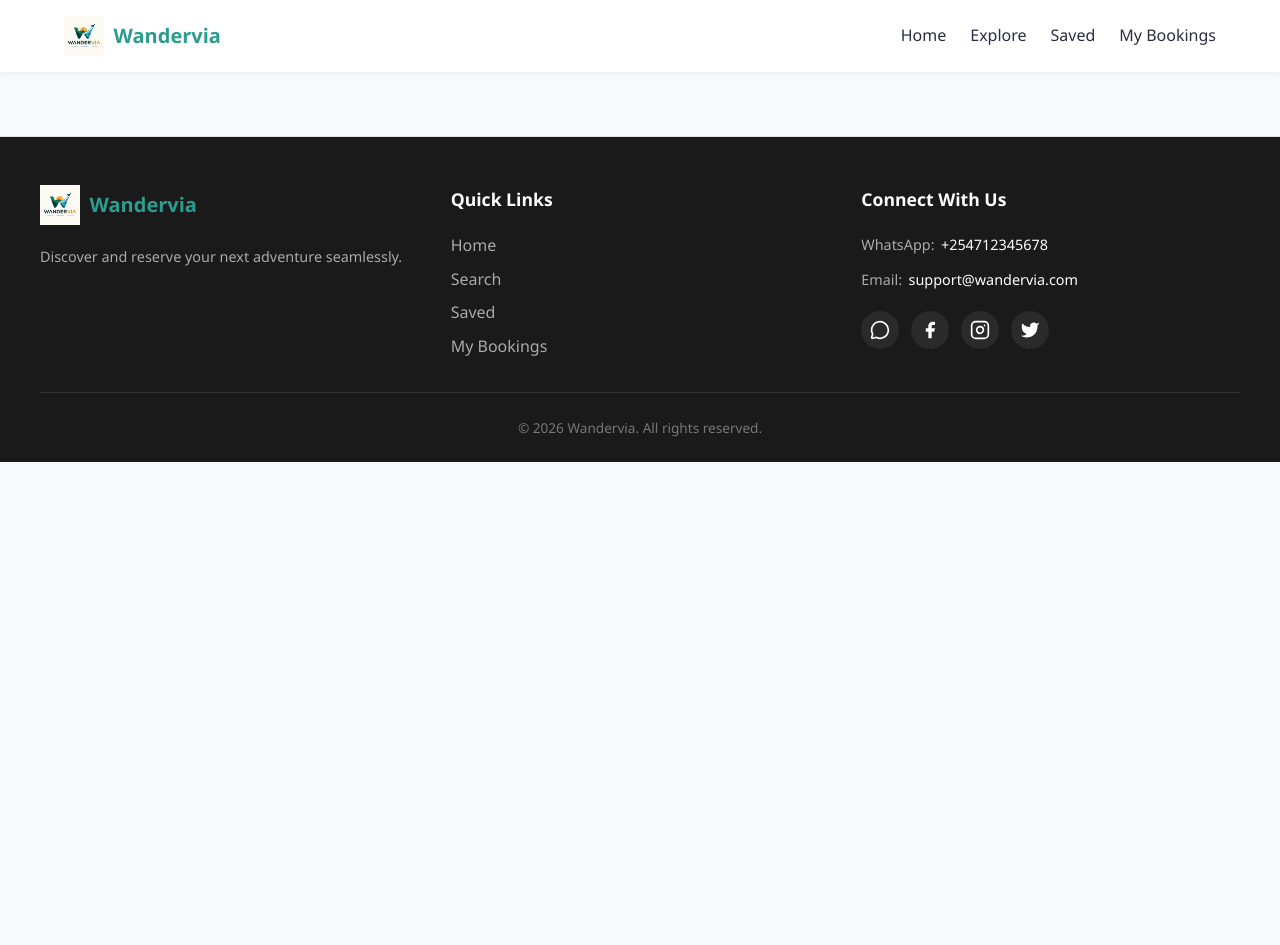
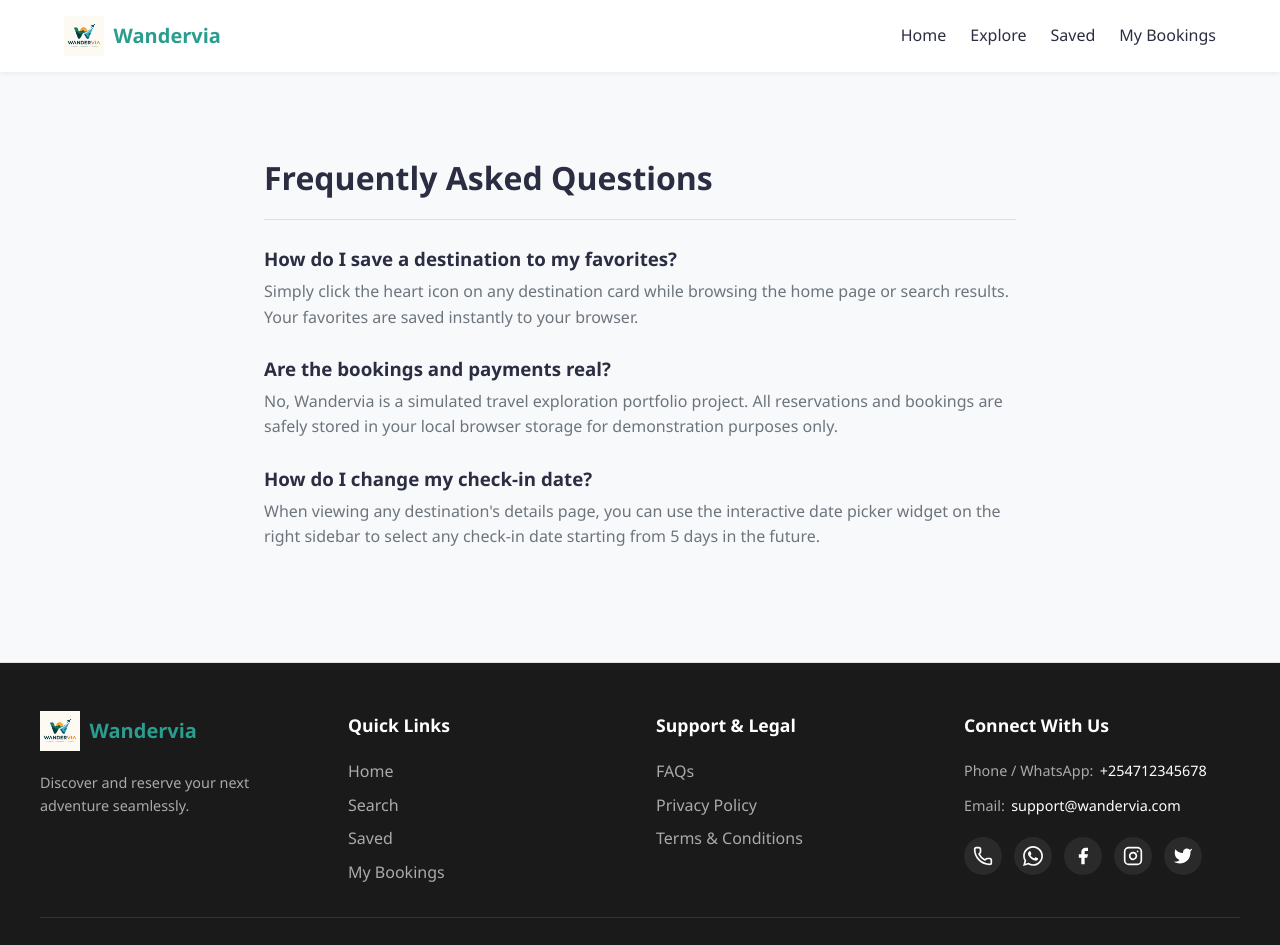
Before and after one commit to Godwinzin/wandervia, a React (Vite) app: page /legal in a window 1280 px wide. Shown: the top 945 px of the page. Before the commit the page ends 800 px from the top, so only its background shows below. Built offline with nearby package versions, Linux system fonts and the light colour scheme; no server answers.

Commit message:
Update2.1

```diff
--- a/src/App.jsx
+++ b/src/App.jsx
@@ -9,6 +9,7 @@ import Search from './pages/Search';
 import Saved from './pages/Saved';
 import Bookings from './pages/Bookings';
 import Details from './pages/Details';
+import Legal from './pages/Legal';
 
 export default function App() {
   return (
@@ -24,6 +25,7 @@ export default function App() {
           <Route path="/saved" element={<Saved />} />
           <Route path="/bookings" element={<Bookings />} />
           <Route path="/details" element={<Details />} />
+          <Route path="/legal" element={<Legal />} />
         </Routes>
 
         <Footer />
--- a/src/components/Footer.jsx
+++ b/src/components/Footer.jsx
@@ -1,7 +1,7 @@
 // src/components/Footer.jsx
 import { Link } from 'react-router-dom';
-import { MessageCircle } from 'lucide-react';
-import logo from '../assets/logo.png'
+import { Phone } from 'lucide-react';
+import logo from '../assets/logo.png';
 
 export default function Footer() {
   const currentYear = new Date().getFullYear();
@@ -30,11 +30,20 @@ export default function Footer() {
         </div>
 
         <div className="footer-col">
+          <h4>Support & Legal</h4>
+          <ul>
+            <li><Link to="/legal?tab=faq">FAQs</Link></li>
+            <li><Link to="/legal?tab=privacy">Privacy Policy</Link></li>
+            <li><Link to="/legal?tab=terms">Terms & Conditions</Link></li>
+          </ul>
+        </div>
+
+        <div className="footer-col">
           <h4>Connect With Us</h4>
 
           <div className="contact-item">
-            <span>WhatsApp:</span>
-            <a href="https://wa.me/254712345678" target="_blank" rel="noopener noreferrer">+254712345678</a>
+            <span>Phone / WhatsApp:</span>
+            <a href="tel:+254712345678">+254712345678</a>
           </div>
           <div className="contact-item">
             <span>Email:</span>
@@ -42,8 +51,16 @@ export default function Footer() {
           </div>
 
           <div className="social-links">
-            <a href="https://wa.me/254712345678" target="_blank" rel="noopener noreferrer" aria-label="WhatsApp" className="social-icon">
-              <MessageCircle size={20} />
+            {/* Phone Call Link */}
+            <a href="tel:+254712345678" aria-label="Call Us" className="social-icon" title="Call Us">
+              <Phone size={20} />
+            </a>
+
+            {/* WhatsApp SVG */}
+            <a href="https://wa.me/254712345678" target="_blank" rel="noopener noreferrer" aria-label="WhatsApp" className="social-icon" title="Chat on WhatsApp">
+              <svg width="20" height="20" fill="currentColor" viewBox="0 0 24 24">
+                <path d="M.057 24l1.687-6.163c-1.041-1.804-1.588-3.849-1.587-5.946.003-6.556 5.338-11.891 11.893-11.891 3.181.001 6.167 1.24 8.413 3.488 2.245 2.248 3.481 5.236 3.48 8.414-.003 6.557-5.338 11.892-11.893 11.892-1.99-.001-3.951-.5-5.688-1.448l-6.305 1.654zm6.597-3.807c1.676.995 3.276 1.591 5.392 1.592 5.448 0 9.886-4.434 9.889-9.885.002-5.462-4.415-9.89-9.881-9.892-5.452 0-9.887 4.434-9.889 9.884-.001 2.225.651 3.891 1.746 5.634l-.999 3.648 3.742-.981zm11.387-5.464c-.074-.124-.272-.198-.57-.347-.297-.149-1.758-.868-2.031-.967-.272-.099-.47-.149-.669.149-.198.297-.768.967-.941 1.165-.173.198-.347.223-.644.074-.297-.149-1.255-.462-2.39-1.475-.883-.788-1.48-1.761-1.653-2.059-.173-.297-.018-.458.13-.606.134-.133.297-.347.446-.521.151-.172.2-.296.3-.495.099-.198.05-.372-.025-.521-.075-.148-.669-1.611-.916-2.206-.242-.579-.487-.501-.669-.51l-.57-.01c-.198 0-.52.074-.792.372s-1.04 1.016-1.04 2.479 1.065 2.876 1.213 3.074c.149.198 2.095 3.2 5.076 4.487.709.306 1.263.489 1.694.626.712.226 1.36.194 1.872.118.571-.085 1.758-.719 2.006-1.413.248-.695.248-1.29.173-1.414z"/>
+              </svg>
             </a>
 
             {/* Facebook SVG */}
--- a/src/pages/Details.jsx
+++ b/src/pages/Details.jsx
@@ -17,12 +17,15 @@ export default function Details() {
   const [guests, setGuests] = useState('1');
   const numericGuests = Math.max(1, parseInt(guests) || 1);
 
-  // Compute initial check-in date directly during render
-  const [checkInDate] = useState(() => {
+  // Calculate the minimum check-in date (5 days from today)
+  const minCheckInDate = (() => {
     const minDate = new Date();
     minDate.setDate(minDate.getDate() + 5);
     return minDate.toISOString().split('T')[0];
-  });
+  })();
+
+  // Track check-in date in state, defaulting to the 5-day minimum
+  const [checkInDate, setCheckInDate] = useState(minCheckInDate);
 
   const [galleryImages, setGalleryImages] = useState({ img1: destination.image, img2: destination.image });
   const [weatherData, setWeatherData] = useState(null);
@@ -128,6 +131,7 @@ export default function Details() {
     bookings.push({
       id: destination.id,
       bookedAt: new Date().toLocaleDateString(),
+      checkInDate: checkInDate,
       guests: numericGuests,
       totalPrice: totalPrice
     });
@@ -190,10 +194,10 @@ export default function Details() {
                 type="date"
                 id="checkin"
                 value={checkInDate}
-                min={checkInDate}
+                min={minCheckInDate}
+                onChange={(e) => setCheckInDate(e.target.value)}
                 style={{ width: '100%', padding: '0.7rem', borderRadius: 'var(--radius)', border: '1px solid var(--border)' }}
                 required
-                readOnly
               />
             </div>
 
--- /dev/null
+++ b/src/pages/Legal.jsx
@@ -0,0 +1,67 @@
+// src/pages/Legal.jsx
+import { useEffect } from 'react';
+import { useSearchParams } from 'react-router-dom';
+
+export default function Legal() {
+  const [searchParams] = useSearchParams();
+  const tab = searchParams.get('tab') || 'faq';
+
+  // Force scroll to top whenever the legal page or tab changes
+  useEffect(() => {
+    window.scrollTo({ top: 0, behavior: 'smooth' });
+  }, [tab]);
+
+  return (
+    <main className="container" style={{ padding: '3rem 1.5rem', maxWidth: '800px' }}>
+      {tab === 'faq' && (
+        <div>
+          <h1>Frequently Asked Questions</h1>
+          <hr style={{ margin: '1rem 0', border: 'none', borderTop: '1px solid var(--border)' }} />
+
+          <div style={{ display: 'flex', flexDirection: 'column', gap: '1.5rem', marginTop: '1.5rem' }}>
+            <div>
+              <h3>How do I save a destination to my favorites?</h3>
+              <p style={{ color: 'var(--gray)', marginTop: '0.3rem' }}>
+                Simply click the heart icon on any destination card while browsing the home page or search results. Your favorites are saved instantly to your browser.
+              </p>
+            </div>
+
+            <div>
+              <h3>Are the bookings and payments real?</h3>
+              <p style={{ color: 'var(--gray)', marginTop: '0.3rem' }}>
+                No, Wandervia is a simulated travel exploration portfolio project. All reservations and bookings are safely stored in your local browser storage for demonstration purposes only.
+              </p>
+            </div>
+
+            <div>
+              <h3>How do I change my check-in date?</h3>
+              <p style={{ color: 'var(--gray)', marginTop: '0.3rem' }}>
+                When viewing any destination's details page, you can use the interactive date picker widget on the right sidebar to select any check-in date starting from 5 days in the future.
+              </p>
+            </div>
+          </div>
+        </div>
+      )}
+
+      {tab === 'privacy' && (
+        <div>
+          <h1>Privacy Policy</h1>
+          <hr style={{ margin: '1rem 0', border: 'none', borderTop: '1px solid var(--border)' }} />
+          <p style={{ color: 'var(--gray)', lineHeight: '1.6', marginTop: '1.5rem' }}>
+            At Wandervia, your privacy is respected. Because this is a client-side web application, we do not collect, track, store, or sell any personal data on external servers. All user preferences, saved favorites, and mock bookings are stored strictly within your browser's local storage (`localStorage`) and remain completely under your control.
+          </p>
+        </div>
+      )}
+
+      {tab === 'terms' && (
+        <div>
+          <h1>Terms & Conditions</h1>
+          <hr style={{ margin: '1rem 0', border: 'none', borderTop: '1px solid var(--border)' }} />
+          <p style={{ color: 'var(--gray)', lineHeight: '1.6', marginTop: '1.5rem' }}>
+            By accessing and using Wandervia, you acknowledge that this is a conceptual portfolio application. All destination details, pricing, weather data, and mock reservation features are provided for demonstration purposes. Wandervia assumes no legal liability for simulated transactions or outdated third-party widget data.
+          </p>
+        </div>
+      )}
+    </main>
+  );
+}
```
